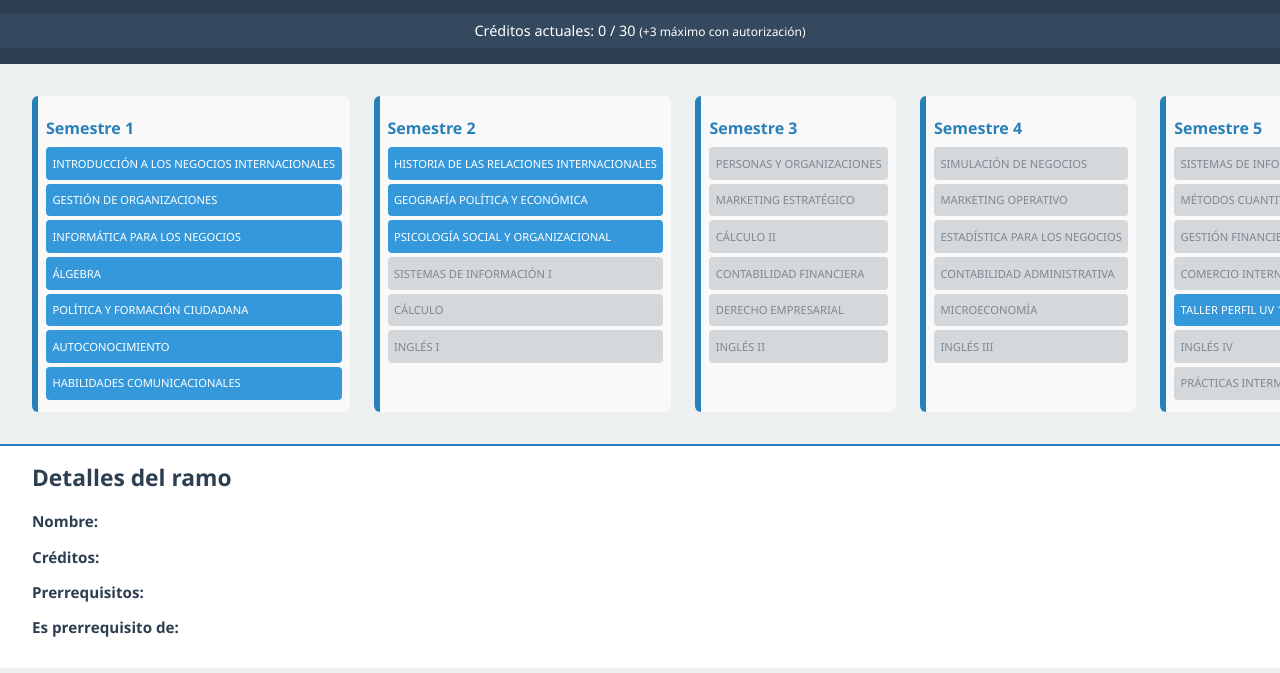
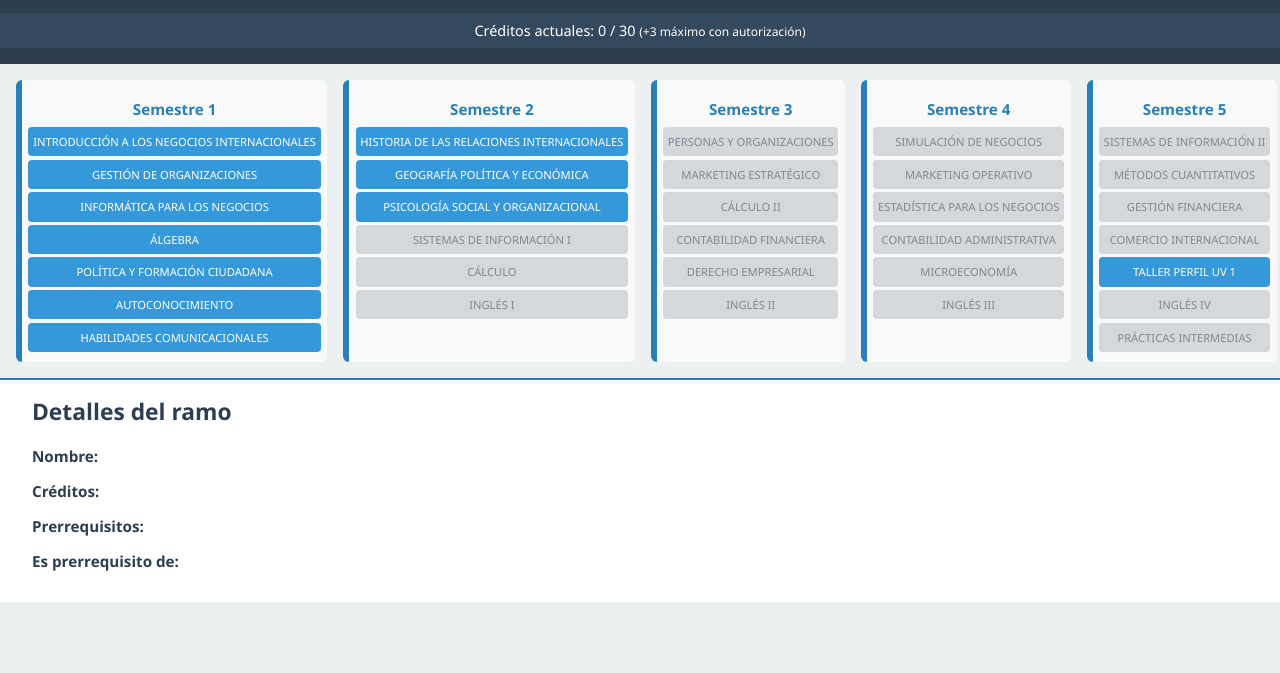
Before and after one commit to Vixocromilakis/Malla-INI, a plain HTML site: page index.html in a window 1280 px wide. Shown: the part 127-800 px from the top of the page. Drawn offline with Linux system fonts and the light colour scheme.

Commit message:
Update estilos.css

```diff
--- a/estilos.css
+++ b/estilos.css
@@ -23,8 +23,8 @@ header {
 #malla {
   display: flex;
   flex-direction: row;
-  gap: 1.5rem;
-  padding: 2rem;
+  gap: 1rem;
+  padding: 1rem;
   overflow-x: auto;
 }
 
@@ -32,24 +32,25 @@ header {
 .semestre {
   border-left: 6px solid #2980b9;
   background-color: #f9f9f9;
-  padding: 0.5rem;
+  padding: 0.4rem;
   border-radius: 6px;
-  min-width: 160px;
+  min-width: 140px;
   flex-shrink: 0;
 }
 
 .semestre h2 {
   color: #2980b9;
-  font-size: 1rem;
+  font-size: 0.95rem;
   margin-bottom: 0.5rem;
+  text-align: center;
 }
 
 /* Tarjetas de ramos */
 .ramo {
-  background-color: #bdc3c7;
+  background-color: var(--ramo-color, #bdc3c7);
   color: #2C3E50;
-  padding: 0.6rem 0.4rem;
-  margin: 0.25rem 0;
+  padding: 0.5rem 0.3rem;
+  margin: 0.2rem 0;
   font-size: 0.7rem;
   border-radius: 4px;
   cursor: not-allowed;
@@ -58,11 +59,12 @@ header {
   word-wrap: break-word;
   white-space: normal;
   line-height: 1.2;
+  text-align: center;
 }
 
 /* Ramos desbloqueados */
 .ramo.activo {
-  background-color: #3498db;
+  background-color: var(--ramo-color-activo, #3498db);
   color: #fff;
   cursor: pointer;
   opacity: 1;
@@ -70,7 +72,7 @@ header {
 
 /* Ramos aprobados */
 .ramo.aprobado {
-  background-color: #27ae60;
+  background-color: var(--ramo-color-aprobado, #27ae60);
   color: #fff;
 }
 
```
